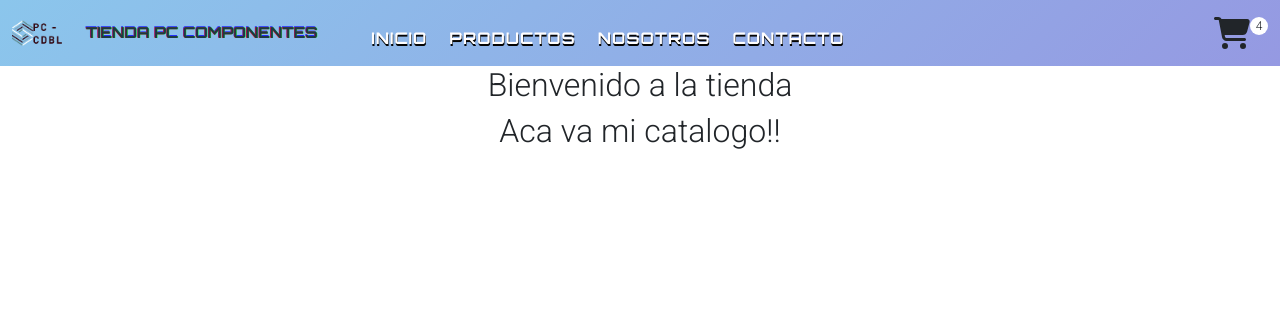
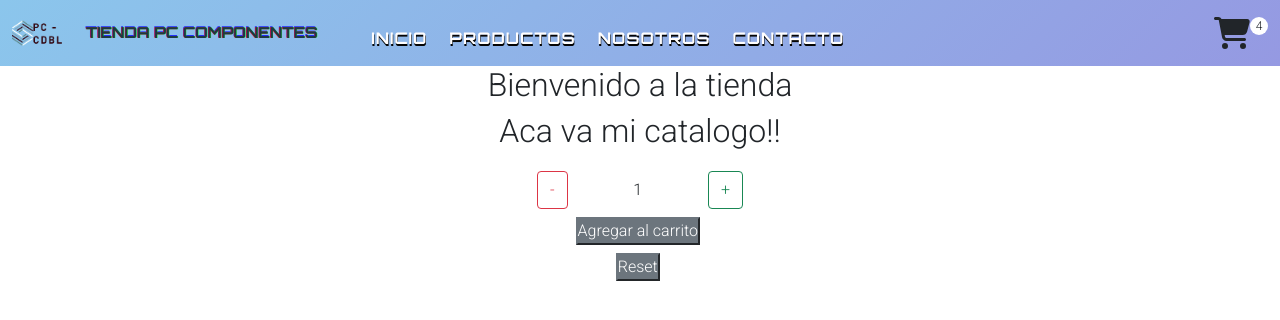
Before and after one commit to RI-KU56/Cristian-Bolivar-31205-ecommerce-bolivar, a React (Create React App) app: page / in a window 1280 px wide. Shown: the top 320 px of the page. Built offline with nearby package versions, Linux system fonts and the light colour scheme.

Commit message:
Desafío: Contador con botón

```diff
--- a/src/App.js
+++ b/src/App.js
@@ -1,10 +1,15 @@
-//import logo from './logo.svg';
 import './App.css';
 import { BrowserRouter as Router } from "react-router-dom";
 import NavBar from './components/NavBar';
 import ItemListContainer from './components/ItemListContainer';
+import ItemCount from './components/ItemCount';
 
 function App() {
+
+  const onAdd = (count) => {
+    alert(`Agregaste ${count} productos`)
+  }
+
   return (
     <>
     <div className="App">
@@ -12,6 +17,7 @@ function App() {
         <NavBar />
         <h2>Bienvenido a la tienda</h2>
         <ItemListContainer greeting={'Aca va mi catalogo!!'} />
+        <ItemCount inicial={1} stock={10} onAdd={onAdd} />
       </Router>
     </div>
     </>
--- a/src/components/CartWidget.jsx
+++ b/src/components/CartWidget.jsx
@@ -9,7 +9,7 @@ function CartWidget({items}) {
     return (
     <>
     <div className="cart-widget">
-        <FontAwesomeIcon icon={faCartShopping} size="2x" className='.cart-widget'/>
+        <FontAwesomeIcon icon={faCartShopping} size="2x"/>
         <div className="qty-display">{items}</div>
     </div>
     </>
--- /dev/null
+++ b/src/components/ItemCount.jsx
@@ -0,0 +1,69 @@
+import React, { useState } from 'react'
+
+
+function ItemCount({ inicial, stock, onAdd, producName }) {
+
+  const [count, setCount] = useState(inicial)
+
+  const sumar = () => {
+    count < stock ? setCount(count + 1) : alert('No se pueden agregar mas productos, sin stock!!')
+  }
+
+  const restar = () => {
+    count > inicial ? setCount(count - 1) : alert('No se pueden quitar mas productos')
+  }
+
+  const reset = () => {
+    setCount(inicial)
+  }
+
+    return (
+      <>
+        <div className="btn-group" role="group" aria-label="Basic example">
+          <table className="table-sm">
+            <thead>
+              <tr>
+                <th></th>
+                <th>{producName}</th>
+                <th></th>
+              </tr>
+            </thead>
+            <tbody>
+              <tr>
+                <td>
+                  <button type="button" className="btn btn-outline-danger" onClick={restar}>
+                    -
+                  </button>
+                </td>
+                <td>{count}</td>
+                <td>
+                  <button type="button" className="btn btn-outline-success" onClick={sumar}>
+                    +
+                  </button>
+                </td>
+              </tr>
+              <tr>
+                <td> </td>
+                <td>
+                  <button type="button" className='btn-secondary' onClick={() => onAdd(count)}>
+                    Agregar al carrito
+                  </button>
+                </td>
+                <td> </td>
+              </tr>
+              <tr>
+                <td> </td>
+                <td>
+                  <button type="button" className='btn-secondary' onClick={reset}>
+                    Reset
+                  </button></td>
+                <td> </td>
+              </tr>
+            </tbody>
+          </table>
+        </div>
+      </>
+    );
+}
+
+export default ItemCount
--- a/src/components/ItemListContainer.jsx
+++ b/src/components/ItemListContainer.jsx
@@ -2,7 +2,9 @@ import React from 'react'
 
 function ItemListContainer({ greeting }) {
     return (
-        <h2>{greeting}</h2>
+        <>
+            <h2>{greeting}</h2>
+        </>
     )
 }
 
--- a/src/components/NavBar.jsx
+++ b/src/components/NavBar.jsx
@@ -12,7 +12,7 @@ function NavBar() {
           <Link to="/">
             <img src={logoNav} width='50' alt='Logo navbar'/>
           </Link>
-          <span class="navbar-text px-4 glitch">
+          <span className="navbar-text px-4 glitch">
             Tienda PC Componentes
           </span>
           <button
--- a/src/index.js
+++ b/src/index.js
@@ -8,7 +8,7 @@ import 'bootstrap/dist/css/bootstrap.min.css';
 import 'bootstrap/dist/js/bootstrap.bundle.min.js';
 
 
-const root = ReactDOM.createRoot(document.getElementById('root'));
+const root = ReactDOM.createRoot(document.getElementById("root"));
 root.render(
   <React.StrictMode>
     <App />
```
